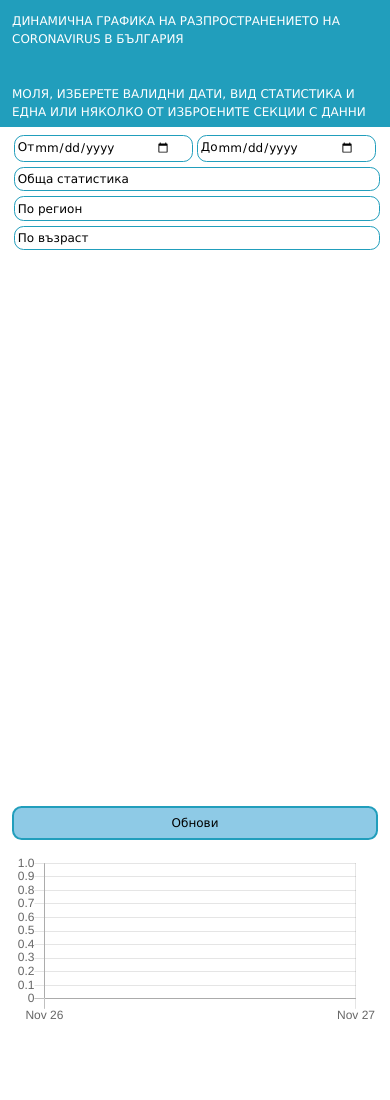
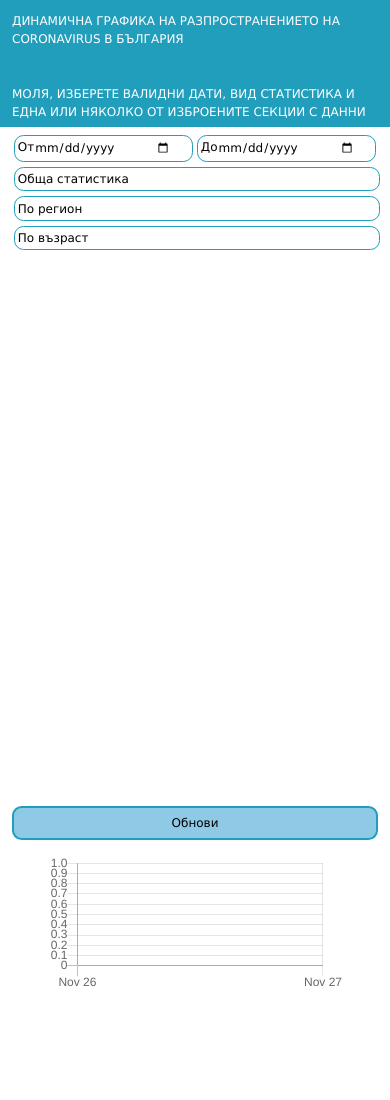
Before and after one commit to pbozidarova/coronavirusChartsBG, a website: page index.html in a window 390 px wide. Shown: the top 1100 px of the page. Drawn offline with nearby package versions, Linux system fonts and the light colour scheme.

Commit message:
responsive changes

```diff
--- a/mq.css
+++ b/mq.css
@@ -12,6 +12,9 @@
     }
     .criteria-button-wrap {
         height: 83vh;
+    }
+    .container {
+        width: 90%;
     }
     header, footer {
         font-size: 0.8em;
@@ -96,6 +99,10 @@
         width: 100%;
     }
 
+    .myChart-style {
+        height: 90%;
+    }
+
     header, footer {
         font-size: 0.8em;
 
--- a/styles.css
+++ b/styles.css
@@ -26,7 +26,6 @@ body, form, input, textarea, option, select, button, h1, h2, h3, h4, h5, h6, ul,
 }
 
 .container {
-    width: 100%;
     padding-top: 1em;
     margin: 0 auto;
 }
```
